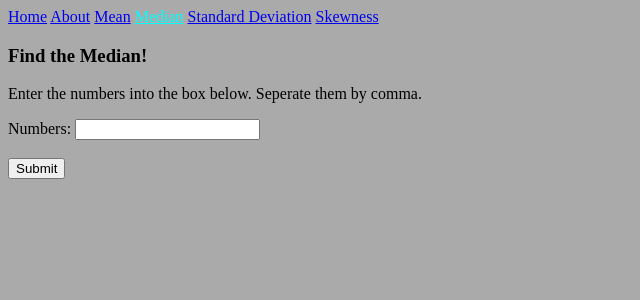
After one commit to sirdesmond09/cohort_5b2, a Django app: page /median/ in a window 1280 px wide. The commit adds this page. Shown: the top 300 px of the page, without its empty margins (0-640 px from the left). Run offline with Django 4.2, Linux system fonts and the light colour scheme.

Commit message:
statistices

```diff
--- a/5b2_django/mysite/testapp/templates/base.html
+++ b/5b2_django/mysite/testapp/templates/base.html
@@ -17,7 +17,10 @@
         <nav>
             <a {% if section == "home" %} style= "color: cyan" {% endif %}  href="{% url 'home' %}">Home</a>
             <a {% if section == "about" %} style= "color: cyan" {% endif %} href="{% url 'about' %}">About</a>
-            <a {% if section == "contact" %} style= "color: cyan" {% endif %} href="{% url 'contact' %}">Contact Us</a>
+            <a {% if section == "mean" %} style= "color: cyan" {% endif %} href="{% url 'mean' %}">Mean</a>
+            <a {% if section == "median" %} style= "color: cyan" {% endif %} href="{% url 'median' %}">Median</a>
+            <a {% if section == "std_dev" %} style= "color: cyan" {% endif %} href="{% url 'std_dev' %}">Standard Deviation</a>
+            <a {% if section == "skewness" %} style= "color: cyan" {% endif %} href="{% url 'skewness' %}">Skewness</a>
         </nav>
     </div>
 
--- /dev/null
+++ b/5b2_django/mysite/testapp/templates/median.html
@@ -0,0 +1,28 @@
+{% extends 'base.html' %}
+
+
+{% block title %}
+Median
+{% endblock title %}
+
+{% block body %}
+<div>
+    <h3>Find the Median!</h3>
+    <p>Enter the numbers into the box below. Seperate them by comma.</p>
+</div>
+
+<form method="POST">
+    {% csrf_token %}
+    <label for="fname">Numbers:</label>
+    <input type="text" id="fname" name="numbers"><br><br>
+    <input type="submit" value="Submit">
+</form>
+
+{% if median %}
+<div>
+    <h3>Median:</h3>
+    <p>The median value is {{ median }}.</p>
+</div>
+{% endif %}
+
+{% endblock body %}
--- a/5b2_django/mysite/testapp/urls.py
+++ b/5b2_django/mysite/testapp/urls.py
@@ -5,5 +5,9 @@ urlpatterns = [
     path("test/",views.test_view),
     path("about_us/", views.about_us, name="about"),
     path("home/", views.html_home_page, name="home"),
-    path("contact/", views.contact_us, name="contact")
+    path("mean/", views.find_mean, name="mean"),
+    path("median/", views.median_value, name="median"),
+    path("std_dev/", views.standard_deviation, name="std_dev"),
+    path("skewness/", views.skewness, name="skewness"),
+
 ]
--- a/5b2_django/mysite/testapp/views.py
+++ b/5b2_django/mysite/testapp/views.py
@@ -1,6 +1,6 @@
 from django.shortcuts import redirect, render
 from django.http.response import HttpResponse
-
+from statistics import mean, median, stdev
 
 def test_view(request):
     return HttpResponse("""<h1>This is a response</h1>
@@ -18,7 +18,7 @@ def html_home_page(request):
     }
     return render(request, "home.html", context)
 
-def contact_us(request):
+def find_mean(request):
     mean = None
 
     if request.method == "POST":
@@ -28,8 +28,63 @@ def contact_us(request):
         # return redirect("home")
 
     context = {
-        "section":"contact",
+        "section":"mean",
         "mean" : mean
     }
 
-    return render(request, "contact.html", context)
+    return render(request, "mean.html", context)
+
+
+
+
+def median_value(request):
+    med = None
+
+    if request.method == "POST":
+        num = request.POST.get("numbers")
+        numbers = list(map(int, num.split(",")))
+        med = median(numbers)
+
+    context = {
+        "section":"median",
+        "median" : med
+    }
+
+    return render(request, "median.html", context)
+
+
+def standard_deviation(request):
+    std_dev = None
+
+    if request.method == "POST":
+        num = request.POST.get("numbers")
+        numbers = list(map(int, num.split(",")))
+        std_dev = round(stdev(numbers), 3)
+
+    context = {
+        "section":"std_dev",
+        "std_dev" : std_dev
+    }
+
+    return render(request, "std.html", context)
+
+
+def skewness(request):
+    skw = None
+
+    if request.method == "POST":
+        num = request.POST.get("numbers")
+        numbers = list(map(int, num.split(",")))
+        mean_ = mean(numbers)
+        standard_dev = stdev(numbers)
+        n = len(numbers)
+        numerator = sum([(x-mean_)**3 for x in numbers])
+        denominator = (n-1) * (standard_dev**3)
+        skw =  numerator/denominator
+
+    context = {
+        "section":"skewness",
+        "skewness" : skw
+    }
+
+    return render(request, "skewness.html", context)
```
Also changed, not shown: 5b2_django/mysite/testapp/templates/mean.html (added, +28 -0 lines), 5b2_django/mysite/testapp/templates/skewness.html (renamed from 5b2_django/mysite/testapp/templates/contact.html, +5 -5 lines), 5b2_django/mysite/testapp/templates/std.html (added, +28 -0 lines).
